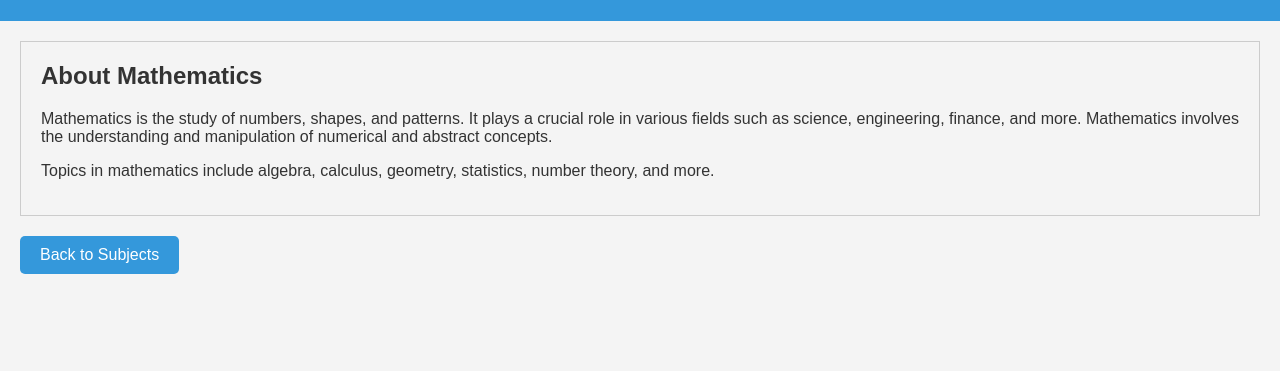
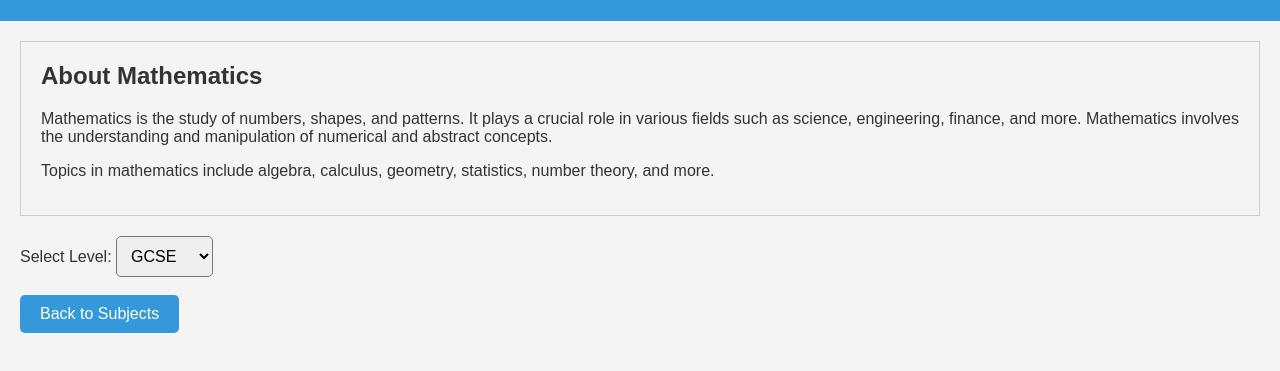
Before and after one commit to OmniLearnEd/OmniLearnEd.github.io, a plain HTML site: page maths.html in a window 1280 px wide. Shown: the part 99-470 px from the top of the page. Drawn offline with Linux system fonts and the light colour scheme.

Commit message:
Update maths.html

```diff
--- a/maths.html
+++ b/maths.html
@@ -52,10 +52,17 @@
       color: white;
       text-decoration: none;
       border-radius: 5px;
+      margin-right: 10px;
     }
 
     .back-button:hover {
       background-color: #2980b9;
+    }
+
+    .year-dropdown {
+      padding: 10px;
+      font-size: 16px;
+      border-radius: 5px;
     }
   </style>
 </head>
@@ -77,7 +84,15 @@
       </p>
     </div>
 
-    <a href="/" class="back-button">Back to Subjects</a>
+    <label for="year-dropdown">Select Level: </label>
+    <select id="year-dropdown" class="year-dropdown">
+      <option value="gcse">GCSE</option>
+      <option value="alevel">A-Level</option>
+    </select>
+
+    <br><br>
+
+    <a href="/courses" class="back-button">Back to Subjects</a>
   </main>
 </body>
 </html>
```
